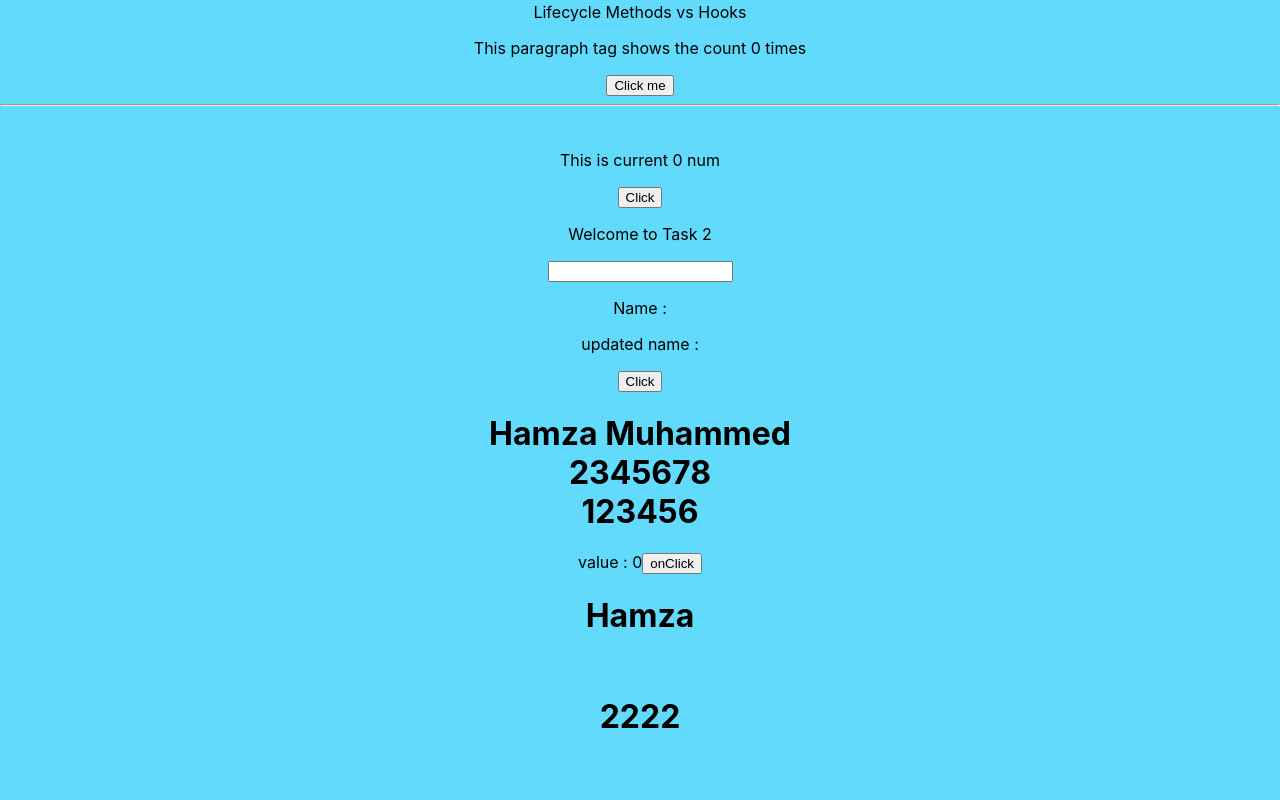
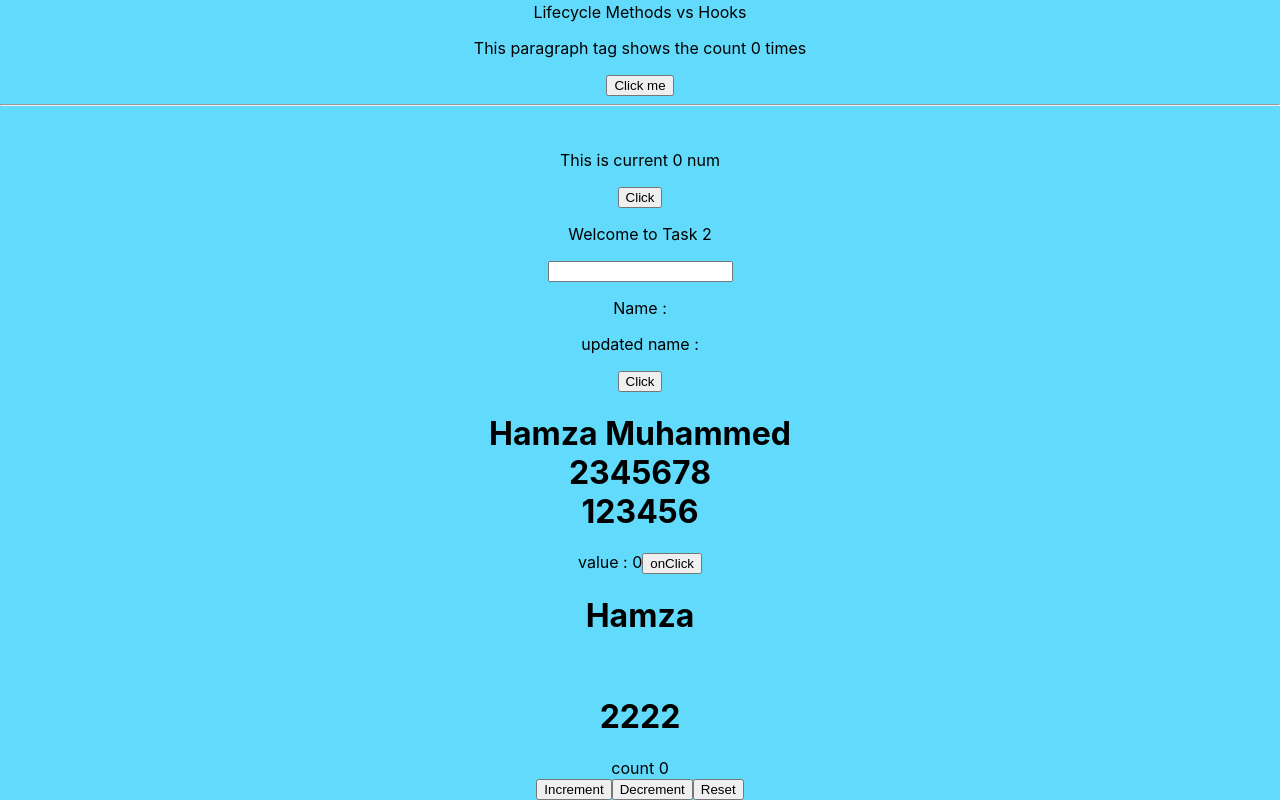
Before and after one commit to Mdhamza77/React, a React (Create React App) app: page / in a window 1280 px wide. Shown: the part 1820-2620 px from the top of the page. Before the commit the page ends 2578 px from the top, so only its background shows below. Built offline with nearby package versions, Linux system fonts and the light colour scheme.

Commit message:
Impementation on useReducer Hook Api

```diff
--- a/src/App.js
+++ b/src/App.js
@@ -30,6 +30,7 @@
 import TypeCheck from './TypeCheck';
 import Redux from './Redux/Redux';
 import Task3 from './Task3';
+import CounterOne from './Hooks/CounterOne';
 class App extends Component {
   render(){
      // Destructing the props
@@ -75,6 +76,7 @@
          <TypeCheck/>
          <Redux/>
          <Task3/>
+         <CounterOne/>
 
 
 
--- /dev/null
+++ b/src/Hooks/CounterOne.js
@@ -0,0 +1,29 @@
+import React, {useReducer} from "react";
+
+const initialState = 0 ;
+const reducer = (state,action) => {
+      switch (action) {
+        case 'Increment':
+               return state + 1 ;  // Accepts the current state and returns the new State in Reducer Function
+        case 'Decrement' :
+               return  state - 1;
+        case  'Reset' :
+                return initialState
+        default:
+            return state ;
+      }
+}
+
+function CounterOne() {
+   const  [count,currentState]  =  useReducer(reducer,initialState)
+    return (
+         <div>
+             <div>count {count}</div>
+             <button onClick={()=> currentState('Increment')}>Increment</button>
+             <button onClick={()=> currentState('Decrement')}>Decrement</button>
+             <button onClick={()=> currentState('Reset')}>Reset</button>
+         </div>
+    )
+}
+
+export default CounterOne ;
```
